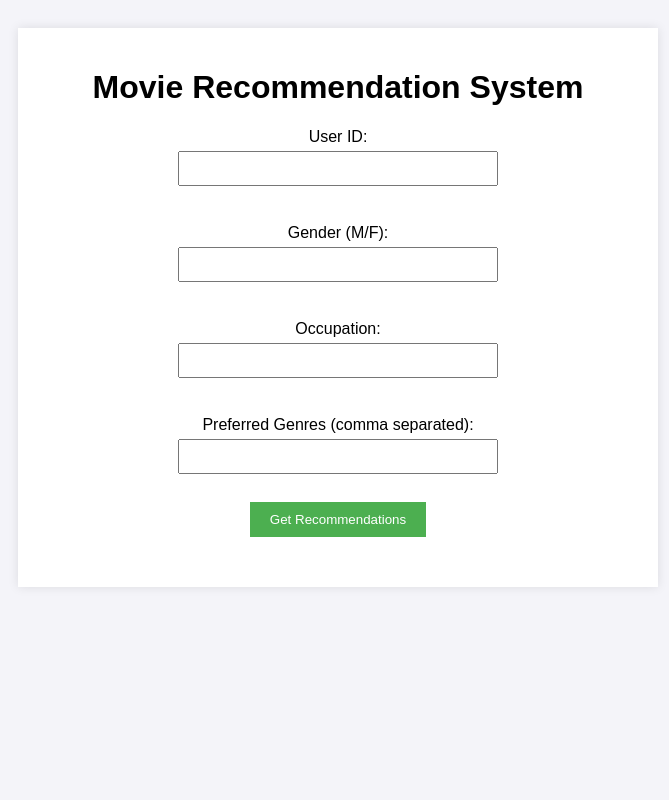
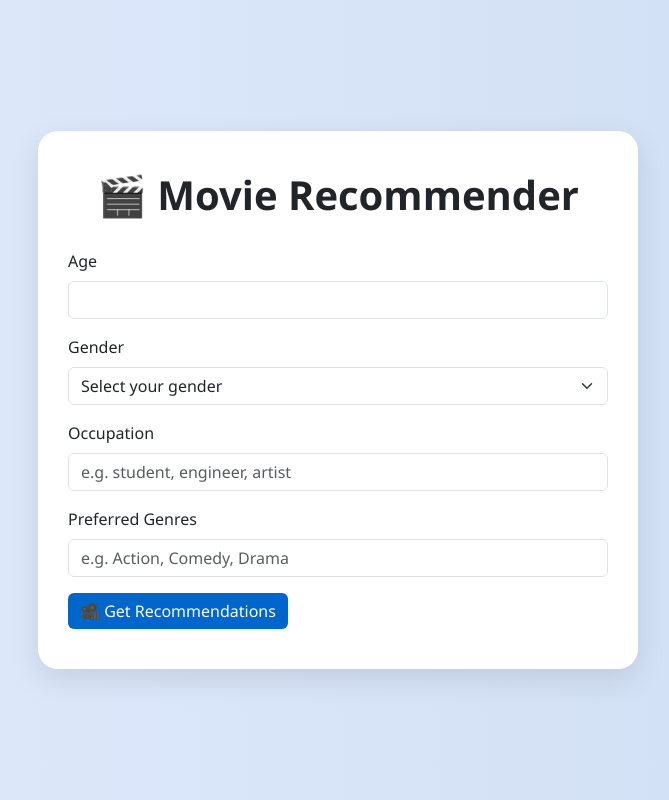
Before and after one commit to ChakaliShivaKumar/Applied-ML, a Flask app: template templates/index.html in a window 1280 px wide. Shown: the whole page, without its empty margins (302-971 px from the left). Run offline with Flask 3, Linux system fonts and the light colour scheme; the template is opened without the code that fills it, so the values that code supplies are empty; parts of the project's set-up code (start-up, migrations or seed data) failed here and were passed over.

Commit message:
Completed code

```diff
--- a/app.py
+++ b/app.py
@@ -1,163 +1,132 @@
 from flask import Flask, render_template, request
 import torch
 import torch.nn as nn
-import torch.optim as optim
 import pandas as pd
 import numpy as np
 from ast import literal_eval
 
-# Initialize Flask app
 app = Flask(__name__)
 
-# Assuming the federated model and other functions are already defined elsewhere
-# Example model loading
-# Load the federated model for prediction
+# Load and preprocess data
 df = pd.read_csv('merged_data.csv')
-# Convert string representation of list to actual list for Genres column
 df['Genres'] = df['Genres'].apply(literal_eval)
-# Step 1: Zero-Index all categorical features
-df["UserID"] = df["UserID"] - 1  # Zero-index UserID
-df["MovieID"] = df["MovieID"] - 1  # Zero-index MovieID
-df["Gender"] = df["Gender"].astype('category').cat.codes  # Zero-index Gender
-df["Occupation"] = df["Occupation"].astype('category').cat.codes  # Zero-index Occupation
+df["MovieID"] -= 1
+df["Gender"] = df["Gender"].astype('category').cat.codes
+df["Occupation"] = df["Occupation"].astype('category').cat.codes
 
-num_users = df['UserID'].max() + 1
+# Age grouping (same as used in training)
+def get_age_group(age):
+    if age < 10:
+        return 0
+    elif age < 15:
+        return 1
+    elif age < 20:
+        return 2
+    elif age < 25:
+        return 3
+    elif age < 35:
+        return 4
+    elif age < 50:
+        return 5
+    else:
+        return 6
+
+
+df["AgeGroup"] = df["Age"].apply(get_age_group)
+
+# Feature dimensions
 num_movies = df['MovieID'].max() + 1
 num_genders = df['Gender'].max() + 1
 num_occupations = df['Occupation'].max() + 1
-all_genres = set()
-for genres in df['Genres']:
-    all_genres.update(genres)
-all_genres = sorted(all_genres)
+num_age_groups = 7
+all_genres = sorted(set(g for sublist in df['Genres'] for g in sublist))
+genre_to_idx = {genre: i for i, genre in enumerate(all_genres)}
 num_genres = len(all_genres)
-genre_to_idx = {genre: i for i, genre in enumerate(all_genres)}
+
+# Movie name lookup
+movie_names = {row['MovieID']: row['Title'] for _, row in df.iterrows()}
 
 
-# Example Federated Recommender Model using PyTorch
+# Updated model
 class FederatedRecommender(nn.Module):
-    def __init__(self, num_users, num_movies, num_genders, num_occupations, num_genres, embedding_dim=10):
+    def __init__(self, num_movies, num_genders, num_occupations, num_genres, num_age_groups, embedding_dim=10):
         super(FederatedRecommender, self).__init__()
-
-        # Embeddings for each feature
-        self.user_embedding = nn.Embedding(num_users, embedding_dim)
         self.movie_embedding = nn.Embedding(num_movies, embedding_dim)
         self.gender_embedding = nn.Embedding(num_genders, embedding_dim)
         self.occupation_embedding = nn.Embedding(num_occupations, embedding_dim)
-
-        # Genre embeddings - we'll use a linear layer
+        self.age_embedding = nn.Embedding(num_age_groups, embedding_dim)
         self.genre_projection = nn.Linear(num_genres, embedding_dim)
 
-        # Fully connected layers for rating prediction
-        self.fc1 = nn.Linear(embedding_dim * 5, 128)  # 5 features: user, movie, gender, occupation, genres
+        self.fc1 = nn.Linear(embedding_dim * 5, 128)
         self.fc2 = nn.Linear(128, 1)
 
-    def forward(self, user, movie, gender, occupation, genres):
-        # Embedding lookup
-        user_embedded = self.user_embedding(user)
-        movie_embedded = self.movie_embedding(movie)
-        gender_embedded = self.gender_embedding(gender)
-        occupation_embedded = self.occupation_embedding(occupation)
+    def forward(self, age_group, movie, gender, occupation, genres):
+        movie_emb = self.movie_embedding(movie)
+        gender_emb = self.gender_embedding(gender)
+        occupation_emb = self.occupation_embedding(occupation)
+        age_emb = self.age_embedding(age_group)
+        genre_emb = self.genre_projection(genres.float())
 
-        # Process genres - project binary flags to embedding space
-        genre_embedded = self.genre_projection(genres.float())
-
-        # Concatenate all embeddings
-        all_embeddings = torch.cat([
-            user_embedded,
-            movie_embedded,
-            gender_embedded,
-            occupation_embedded,
-            genre_embedded
-        ], dim=-1)
-
-        # Pass through fully connected layers
-        x = torch.relu(self.fc1(all_embeddings))
+        x = torch.cat([age_emb, movie_emb, gender_emb, occupation_emb, genre_emb], dim=-1)
+        x = torch.relu(self.fc1(x))
         rating = self.fc2(x)
         return rating.squeeze()
 
 
-
-federated_model = FederatedRecommender(
-    num_users=num_users,
+# Load trained model
+model = FederatedRecommender(
     num_movies=num_movies,
     num_genders=num_genders,
     num_occupations=num_occupations,
-    num_genres=num_genres
+    num_genres=num_genres,
+    num_age_groups=num_age_groups
 )
+model.load_state_dict(torch.load("federated_model.pth", map_location=torch.device('cpu')))
+model.eval()
 
-movie_names = {movie_id: movie_name for movie_id, movie_name in zip(df['MovieID'], df['MovieName'])}
 
-federated_model.load_state_dict(torch.load("federated_model.pth"))
-federated_model.eval()
-
-# Function to recommend movies using the federated model
-def recommend_movies_federated(user_id, gender, occupation, genres, num_recommendations=5):
-    all_movie_ids = range(num_movies)  # All possible movie IDs
-    movie_ratings = []
-
-    # Loop over all movie IDs to get predictions
-    for movie_id in all_movie_ids:
-        # Prepare the input for the model (ensure correct format for input)
-        user_tensor, movie_tensor, gender_tensor, occupation_tensor, genres_tensor = prepare_input(
-            user_id, movie_id, gender, occupation, genres
-        )
-
-        # Predict the rating for the movie using the federated model
-        with torch.no_grad():
-            predicted_rating = federated_model(user_tensor, movie_tensor, gender_tensor, occupation_tensor, genres_tensor)
-            predicted_rating = torch.clamp(predicted_rating, 1.0, 5.0)  # Ensure it's between 1 and 5
-            movie_ratings.append((movie_id, predicted_rating.item()))
-
-    # Sort movies by predicted rating (highest to lowest)
-    movie_ratings.sort(key=lambda x: x[1], reverse=True)
-
-    # Get the top N recommendations
-    top_recommendations = movie_ratings[:num_recommendations]
-
-    # Create a list of movie names and predicted ratings to display
-    recommendations = []
-    for movie_id, rating in top_recommendations:
-        # Fetch the movie name from a movie_names dictionary
-        movie_name = movie_names.get(movie_id, f"Unknown Movie {movie_id}")  # If no name found, fallback to the movie ID
-        recommendations.append(f"{movie_name}")
-
-    return recommendations
-
-def prepare_input(user_id, movie_id, gender_str, occupation_str, genres_list):
-    user = torch.tensor([user_id], dtype=torch.long)
-    movie = torch.tensor([movie_id], dtype=torch.long)
-
+def prepare_input(age, movie_id, gender_str, occupation_str, genres_list):
+    age_group = get_age_group(age)
+    age_tensor = torch.tensor([age_group], dtype=torch.long)
+    movie_tensor = torch.tensor([movie_id], dtype=torch.long)
     gender_code = pd.Series([gender_str]).astype('category').cat.codes[0]
     occupation_code = pd.Series([occupation_str]).astype('category').cat.codes[0]
-
-    gender = torch.tensor([gender_code], dtype=torch.long)
-    occupation = torch.tensor([occupation_code], dtype=torch.long)
-
+    gender_tensor = torch.tensor([gender_code], dtype=torch.long)
+    occupation_tensor = torch.tensor([occupation_code], dtype=torch.long)
 
     genre_vec = torch.zeros(num_genres)
     for genre in genres_list:
         if genre in genre_to_idx:
             genre_vec[genre_to_idx[genre]] = 1
-    genres = genre_vec.unsqueeze(0)
+    genre_tensor = genre_vec.unsqueeze(0)
 
-    return user, movie, gender, occupation, genres
+    return age_tensor, movie_tensor, gender_tensor, occupation_tensor, genre_tensor
 
+
+def recommend_movies(age, gender, occupation, genres, top_n=5):
+    all_movie_ids = range(num_movies)
+    predictions = []
+
+    for movie_id in all_movie_ids:
+        inputs = prepare_input(age, movie_id, gender, occupation, genres)
+        with torch.no_grad():
+            rating = model(*inputs).item()
+            rating = np.clip(rating, 1.0, 5.0)
+            predictions.append((movie_id, rating))
+
+    top_movies = sorted(predictions, key=lambda x: x[1], reverse=True)[:top_n]
+    return [movie_names.get(mid, f"Movie {mid}") for mid, _ in top_movies]
 
 
 @app.route('/', methods=['GET', 'POST'])
 def index():
     if request.method == 'POST':
-        # Get user inputs from the form
-        user_id = int(request.form['user_id'])
+        age = int(request.form['age'])
         gender = request.form['gender']
         occupation = request.form['occupation']
-        genres = request.form['genres'].split(",")  # Genres are comma separated
-
-        # Get movie recommendations based on user input
-        recommendations = recommend_movies_federated(user_id, gender, occupation, genres, num_recommendations=5)
-
+        genres = request.form['genres'].split(',')
+        recommendations = recommend_movies(age, gender, occupation, genres)
         return render_template('index.html', recommendations=recommendations)
-
     return render_template('index.html', recommendations=None)
 
 
--- a/templates/index.html
+++ b/templates/index.html
@@ -4,36 +4,97 @@
     <meta charset="UTF-8">
     <meta name="viewport" content="width=device-width, initial-scale=1.0">
     <title>Movie Recommendation System</title>
-    <link rel="stylesheet" href="{{ url_for('static', filename='style.css') }}">
+    <link href="https://cdn.jsdelivr.net/npm/bootstrap@5.3.3/dist/css/bootstrap.min.css" rel="stylesheet">
+    <style>
+        body {
+            background: linear-gradient(to right, #e0eafc, #cfdef3);
+            min-height: 100vh;
+            display: flex;
+            align-items: center;
+            justify-content: center;
+            font-family: 'Segoe UI', Tahoma, Geneva, Verdana, sans-serif;
+        }
+
+        .container {
+            max-width: 600px;
+            background-color: white;
+            padding: 40px 30px;
+            border-radius: 20px;
+            box-shadow: 0 10px 30px rgba(0, 0, 0, 0.1);
+        }
+
+        h1 {
+            font-weight: 700;
+            color: #212529;
+            margin-bottom: 30px;
+        }
+
+        .form-label {
+            font-weight: 500;
+        }
+
+        .btn-primary {
+            background-color: #0066cc;
+            border: none;
+        }
+
+        .btn-primary:hover {
+            background-color: #0056b3;
+        }
+
+        .list-group-item {
+            background-color: #f1f3f5;
+            border: none;
+            margin-bottom: 5px;
+            border-radius: 8px;
+        }
+
+        .mt-4 {
+            margin-top: 30px !important;
+        }
+    </style>
 </head>
 <body>
     <div class="container">
-        <h1>Movie Recommendation System</h1>
+        <h1 class="text-center">🎬 Movie Recommender</h1>
+        <form action="/" method="POST">
+            <div class="mb-3">
+                <label for="age" class="form-label">Age</label>
+                <input type="text" id="age" name="age" class="form-control" required>
+            </div>
 
-        <form action="/" method="POST">
-            <label for="user_id">User ID:</label>
-            <input type="text" id="user_id" name="user_id" required><br><br>
+            <div class="mb-3">
+                <label for="gender" class="form-label">Gender</label>
+                <select id="gender" name="gender" class="form-select" required>
+                    <option value="" disabled selected>Select your gender</option>
+                    <option value="M">Male</option>
+                    <option value="F">Female</option>
+                </select>
+            </div>
 
-            <label for="gender">Gender (M/F):</label>
-            <input type="text" id="gender" name="gender" required><br><br>
+            <div class="mb-3">
+                <label for="occupation" class="form-label">Occupation</label>
+                <input type="text" id="occupation" name="occupation" class="form-control" placeholder="e.g. student, engineer, artist" required>
+            </div>
 
-            <label for="occupation">Occupation:</label>
-            <input type="text" id="occupation" name="occupation" required><br><br>
+            <div class="mb-3">
+                <label for="genres" class="form-label">Preferred Genres</label>
+                <input type="text" id="genres" name="genres" class="form-control" placeholder="e.g. Action, Comedy, Drama" required>
+            </div>
 
-            <label for="genres">Preferred Genres (comma separated):</label>
-            <input type="text" id="genres" name="genres" required><br><br>
-
-            <button type="submit">Get Recommendations</button>
+            <button type="submit" class="btn btn-primary">🎥 Get Recommendations</button>
         </form>
 
         {% if recommendations %}
-        <h2>Top Movie Recommendations:</h2>
-        <ul>
+        <h2 class="mt-4 text-center">Top Movie Recommendations</h2>
+        <ul class="list-group mt-3">
             {% for movie in recommendations %}
-                <li>{{ movie }}</li>
+                <li class="list-group-item text-center">{{ movie }}</li>
             {% endfor %}
         </ul>
         {% endif %}
     </div>
+
+    <script src="https://cdn.jsdelivr.net/npm/bootstrap@5.3.3/dist/js/bootstrap.bundle.min.js"></script>
 </body>
 </html>
```
Also changed, not shown: 10 other files.
